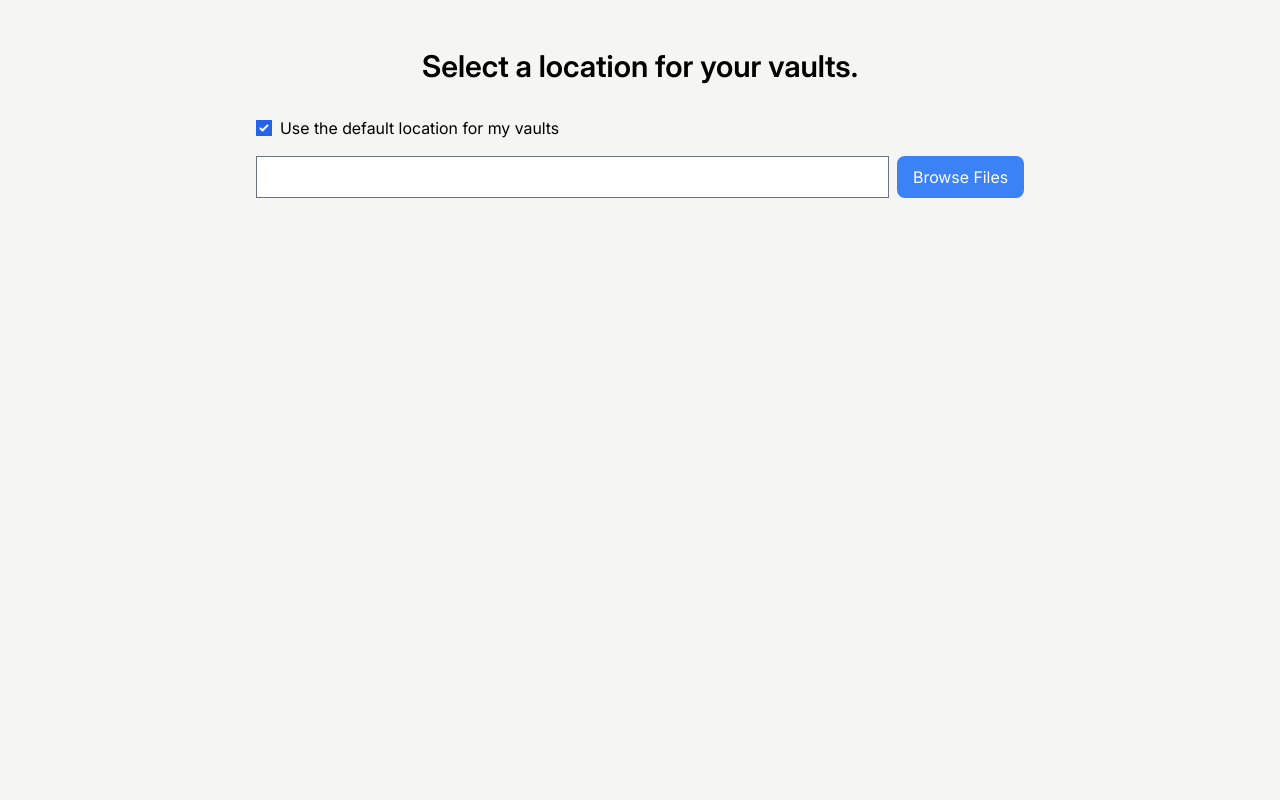
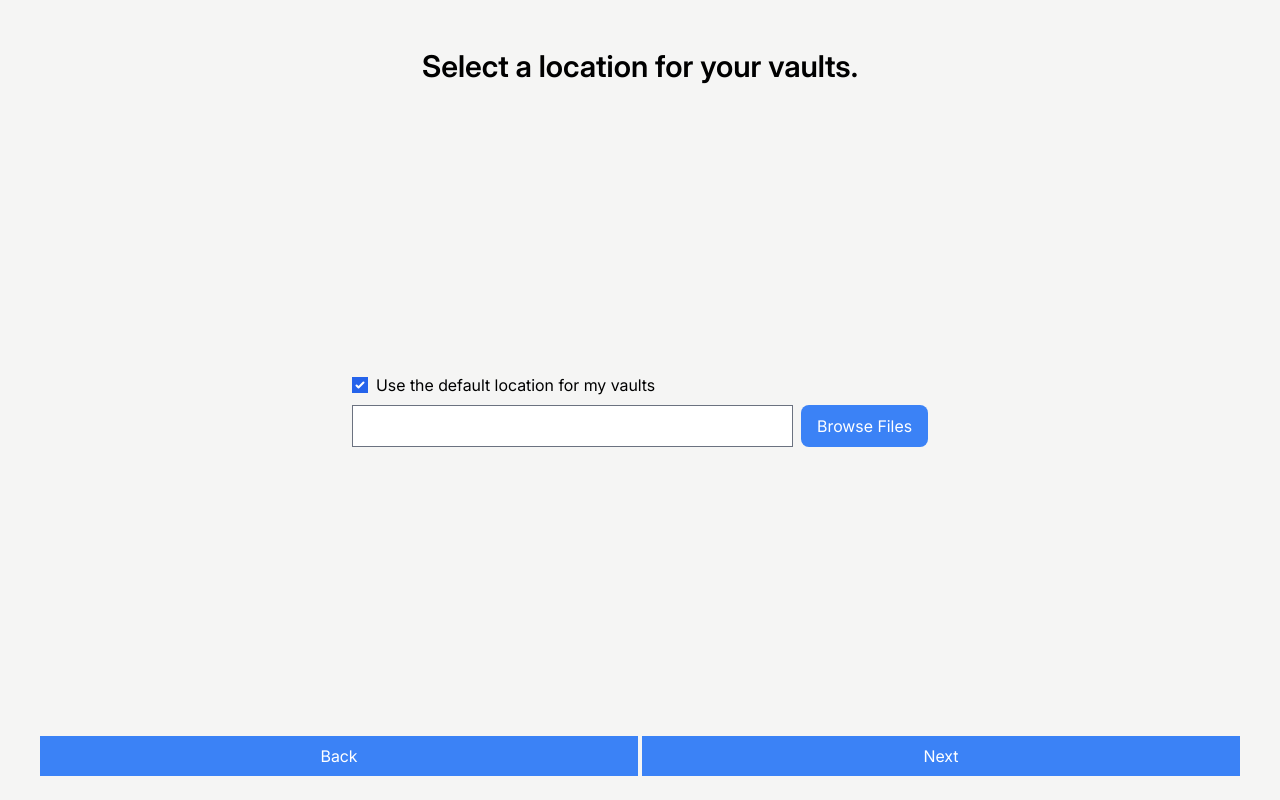
Before and after one commit to scarydoors/cerberus, a SvelteKit app: page /onboarding in a window 1280 px wide. Built offline with nearby package versions, Linux system fonts and the light colour scheme.

Commit message:
refactor: remove redundant layout classes

```diff
--- a/src/routes/onboarding/+page.svelte
+++ b/src/routes/onboarding/+page.svelte
@@ -12,10 +12,9 @@ let shouldUseDefaultLocation: boolean = $state(true);
 
 </script>
 
-<div class="flex h-full flex-col py-12 px-10 bg-stone-100 overflow-x-hidden items-center w-full">
-  <h1 class="text-3xl font-semibold mb-8 text-center">Select a location for your vaults.</h1>
-  <div class="flex flex-col max-w-3xl w-full justify-center">
-    <div class="space-y-4 w-full">
+<div class="flex h-full flex-col pt-12 pb-6 px-10 bg-stone-100 overflow-x-hidden items-center w-full justify-between">
+  <h1 class="text-3xl font-semibold text-center">Select a location for your vaults.</h1>
+  <div class="flex flex-col max-w-xl w-full space-y-2 py-4">
       <div class="flex items-center space-x-2">
         <input type="checkbox" id="defaultLocation" bind:checked={shouldUseDefaultLocation} />
         <label for="defaultLocation">Use the default location for my vaults</label>
@@ -25,6 +24,13 @@ let shouldUseDefaultLocation: boolean = $state(true);
 
         <button class="bg-blue-500 text-white py-2 px-4 rounded-lg text-nowrap" onclick={openFile} disabled={shouldUseDefaultLocation}>Browse Files</button>
       </div>
-    </div>
+  </div>
+  <div class="flex space-x-1 w-full">
+    <button class="flex-1 bg-blue-500 text-white py-2 px-4">
+      Back
+    </button>
+    <button class="flex-1 bg-blue-500 text-white py-2 px-4">
+      Next
+    </button>
   </div>
 </div>
```
